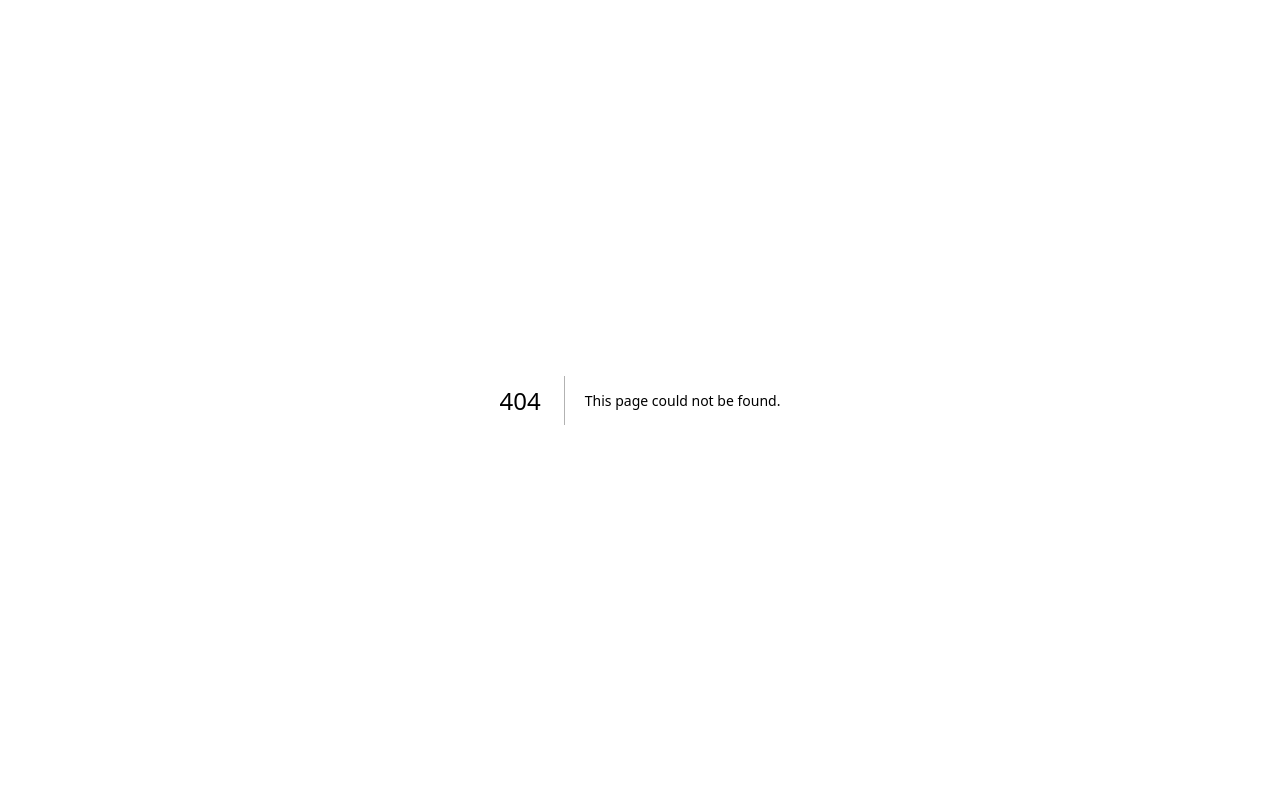
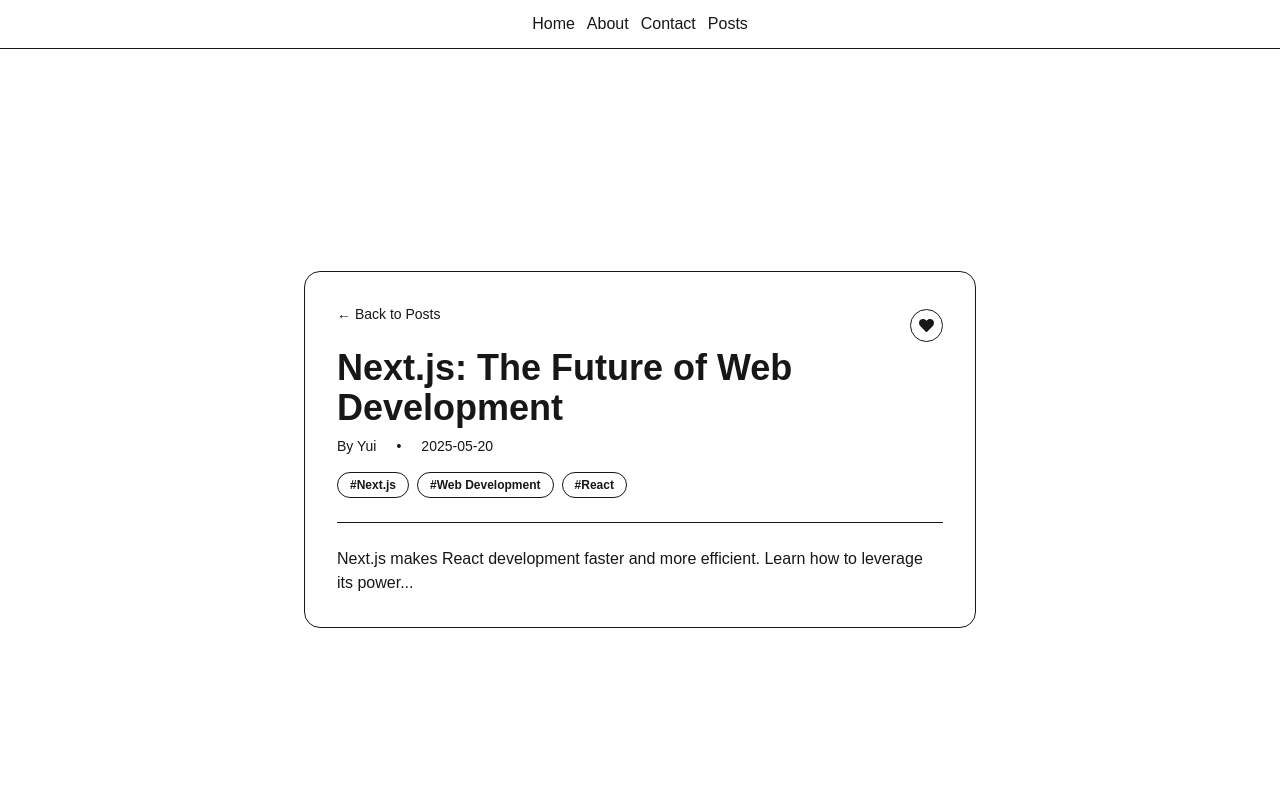
Before and after one commit to Cywus98213/expando-learning, a Next.js app: page /posts/1 in a window 1280 px wide. Before the commit this address had no page. Shown: the top 800 px of the page. Built offline with nearby package versions, Linux system fonts and the light colour scheme.

Commit message:
created a detail page, with dynamic route and with like function client component using useState

```diff
--- /dev/null
+++ b/app/(root)/posts/[id]/page.tsx
@@ -0,0 +1,51 @@
+import Link from "next/link";
+import { getPostById } from "@/libs/actions/post";
+import LikeButton from "@/app/components/likeButton";
+
+const Page = async ({ params }: { params: { id: string } }) => {
+  const postDetail = await getPostById(params.id);
+  return (
+    <div className="flex flex-col items-center justify-center min-h-[60vh] px-4 py-10">
+      {postDetail ? (
+        <div className="w-full max-w-2xl rounded-2xl  p-8 border">
+          <div className="flex justify-between items-center">
+            <Link
+              href="/posts"
+              className="inline-block mb-6 hover:underline text-sm"
+            >
+              ← Back to Posts
+            </Link>
+            <LikeButton />
+          </div>
+
+          <header className="mb-6">
+            <h1 className="text-4xl font-extrabold mb-2">{postDetail.title}</h1>
+            <div className="flex items-center gap-3 text-sm">
+              <span className="font-medium">By {postDetail.author}</span>
+              <span className="mx-2">•</span>
+              <span>{postDetail.publishedDate}</span>
+            </div>
+            <div className="flex gap-2 flex-wrap mt-4">
+              {postDetail.tags?.map((tag, idx) => (
+                <span
+                  key={idx}
+                  className="border px-3 py-1 rounded-full text-xs font-semibold"
+                >
+                  #{tag}
+                </span>
+              ))}
+            </div>
+          </header>
+          <hr className="mb-6" />
+          <article className="">
+            {postDetail.content}
+          </article>
+        </div>
+      ) : (
+        <div className="text-center text-lg">Post not found</div>
+      )}
+    </div>
+  );
+};
+
+export default Page;
--- a/app/components/PostCard.tsx
+++ b/app/components/PostCard.tsx
@@ -12,6 +12,14 @@
   return (
     <article className="flex flex-col w-full rounded-xl p-4 border border-gray-400 aspect-[4/3] gap-2">
       <h3 className="font-bold text-2xl">{title}</h3>
+      <div className="flex gap-3">
+        {tags.map((t, index) => (
+          <span className="text-xs" key={index}>
+            {t}
+          </span>
+        ))}
+      </div>
+
       <div className="flex items-center justify-between">
         <p className="text-xs">Author: {author}</p>
         <p className="text-xs">{publishedDate}</p>
--- /dev/null
+++ b/app/components/likeButton.tsx
@@ -0,0 +1,24 @@
+"use client";
+
+import React, { useState } from "react";
+import { FaHeart } from "react-icons/fa";
+
+const LikeButton = () => {
+  const [isLike, setIsLike] = useState(false);
+
+  return (
+    <button
+      className={"flex p-2 items-center justify-center rounded-full border "}
+      onClick={() => setIsLike((prev) => !prev)}
+      aria-pressed={isLike}
+    >
+      <FaHeart
+        size={15}
+        fill={isLike ? "#FFB6C1" : "currentColor"}
+        className="transition-all"
+      />
+    </button>
+  );
+};
+
+export default LikeButton;
--- /dev/null
+++ b/libs/actions/post.ts
@@ -0,0 +1,11 @@
+import fs from "fs/promises";
+
+export const getPostById = async (id: string) => {
+  const filePath = "./public/data.json";
+  const jsonData = await fs.readFile(filePath, "utf8");
+  const data: PostProps[] = JSON.parse(jsonData);
+
+  const post = data.find((post) => post.id == id);
+
+  return post;
+};
--- a/public/data.json
+++ b/public/data.json
@@ -1,6 +1,6 @@
 [
   {
-    "id": 1,
+    "id": "1",
     "title": "Next.js: The Future of Web Development",
     "author": "Yui",
     "content": "Next.js makes React development faster and more efficient. Learn how to leverage its power...",
@@ -8,7 +8,7 @@
     "tags": ["Next.js", "Web Development", "React"]
   },
   {
-    "id": 2,
+    "id": "2",
     "title": "Mastering TypeScript for Scalable Projects",
     "author": "Alex",
     "content": "TypeScript offers type safety and improves code maintainability. Discover why it’s worth learning...",
@@ -16,7 +16,7 @@
     "tags": ["TypeScript", "Programming", "Development"]
   },
   {
-    "id": 3,
+    "id": "3",
     "title": "How AI is Revolutionizing Software Engineering",
     "author": "Sam",
     "content": "Artificial Intelligence is changing the way we write and optimize code. Explore the latest advancements...",
```
